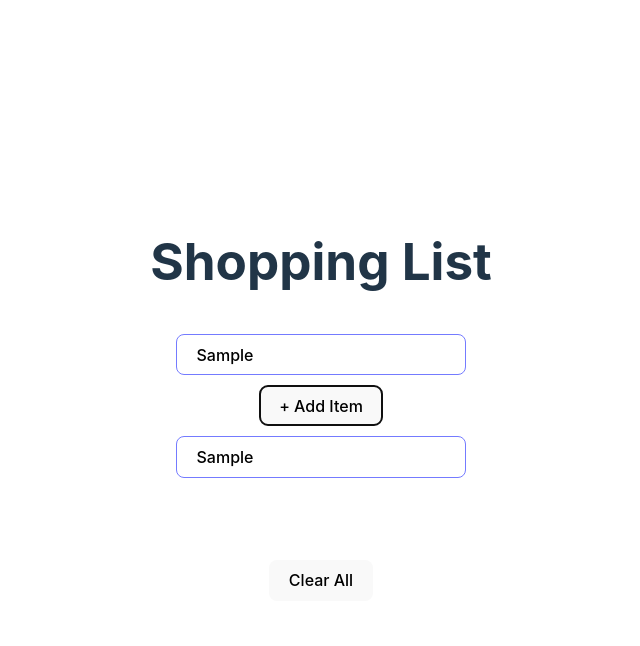
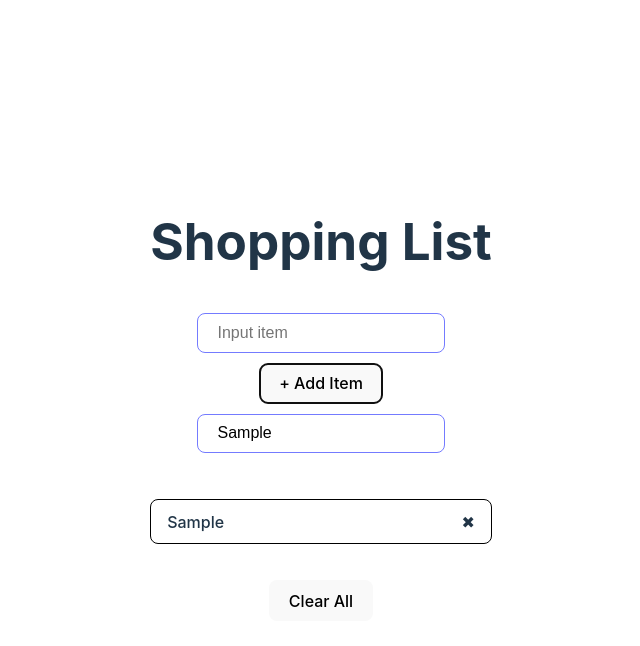
Before and after one commit to JohnBadri/shopping-list, a website built with Vite: page index.html in a window 1280 px wide. Both pictures are taken after typing "Sample", "Sample" into the empty fields and a click on the button "+ Add Item". Shown: the whole page, without its empty margins (319-959 px from the left). Built offline with nearby package versions, Linux system fonts and the light colour scheme.

Commit message:
Added functionality to add, remove and clear all from list

```diff
--- /dev/null
+++ b/addRemoveList.js
@@ -0,0 +1,50 @@
+import { createElement } from './createElement.js';
+
+let list = [];
+
+export function addRemoveList() {
+  const buttonAdd = document.querySelector('.button-add');
+  const buttonRemove = document.querySelector('.button-clear');
+  const ul = document.querySelector('.item-list');
+
+  buttonAdd.addEventListener('click', addList);
+  buttonRemove.addEventListener('click', removeList);
+  ul.addEventListener('click', removeItem);
+}
+
+function addList() {
+  const input = document.querySelector('.input-item');
+  const ul = document.querySelector('.item-list');
+  if (ul.textContent === 'List is empty!') {
+    ul.textContent = '';
+  }
+  if (input.value) {
+    list.push(input.value);
+    ul.appendChild(createElement('li', input.value, 'list')).appendChild(
+      createElement('i', '✖', 'icon')
+    );
+    input.value = '';
+  }
+}
+
+function removeList() {
+  if (list.length !== 0) {
+    list = [];
+    const ul = document.querySelector('.item-list');
+    ul.innerHTML = '';
+    ul.textContent = 'List is empty!';
+  }
+}
+
+function removeItem(event) {
+  let parentElement = event.target.parentNode;
+  if (event.target.tagName === 'I') {
+    let count = 0;
+    while (parentElement.previousElementSibling != null) {
+      count++;
+      parentElement = parentElement.previousElementSibling;
+    }
+    event.target.parentElement.remove();
+    list = list.filter((item, index) => index !== count);
+  }
+}
--- a/createBody.js
+++ b/createBody.js
@@ -1,19 +1,4 @@
-function createElement(elem, elemText, addClass, textPlaceholder) {
-  const tag = document.createElement(elem);
-  if (elemText) {
-    tag.textContent = elemText;
-  }
-  if (addClass) {
-    tag.classList.add(addClass);
-  }
-  if (elem === 'input') {
-    const div = document.createElement('div');
-    tag.placeholder = textPlaceholder;
-    div.appendChild(tag);
-    return div;
-  }
-  return tag;
-}
+import { createElement } from './createElement.js';
 
 export function createBody(parent) {
   parent.appendChild(createElement('h1', 'Shopping List'));
@@ -22,6 +7,6 @@
   parent.appendChild(
     createElement('input', null, 'input-filter', 'Filter items')
   );
-  parent.appendChild(createElement('ul', null, 'item-list'));
+  parent.appendChild(createElement('ul', 'List is empty!', 'item-list'));
   parent.appendChild(createElement('button', 'Clear All', 'button-clear'));
 }
--- /dev/null
+++ b/createElement.js
@@ -0,0 +1,16 @@
+export function createElement(elem, elemText, addClass, textPlaceholder) {
+  const tag = document.createElement(elem);
+  if (elemText) {
+    tag.textContent = elemText;
+  }
+  if (addClass) {
+    tag.classList.add(addClass);
+  }
+  if (elem === 'input') {
+    const div = document.createElement('div');
+    tag.placeholder = textPlaceholder;
+    div.appendChild(tag);
+    return div;
+  }
+  return tag;
+}
--- a/main.js
+++ b/main.js
@@ -1,6 +1,8 @@
 import './style.css';
 import { createBody } from './createBody.js';
+import { addRemoveList } from './addRemoveList.js';
 
 const main = document.querySelector('#app');
 
 createBody(main);
+addRemoveList();
--- a/style.css
+++ b/style.css
@@ -43,7 +43,7 @@
 }
 
 .item-list {
-  padding: 20px 0;
+  padding: 10px 0;
 }
 
 input {
@@ -52,9 +52,20 @@
   padding: 0.6em 1.2em;
   font-size: 1em;
   font-weight: 500;
-  font-family: inherit;
   background-color: #fff;
   transition: border-color 0.25s;
+  margin: 10px 0;
+}
+
+li {
+  border-radius: 8px;
+  border: 1px solid #000;
+  padding: 0.6em 1em;
+  font-size: 1em;
+  font-weight: 500;
+  list-style: none;
+  display: flex;
+  justify-content: space-between;
   margin: 10px 0;
 }
 
```
